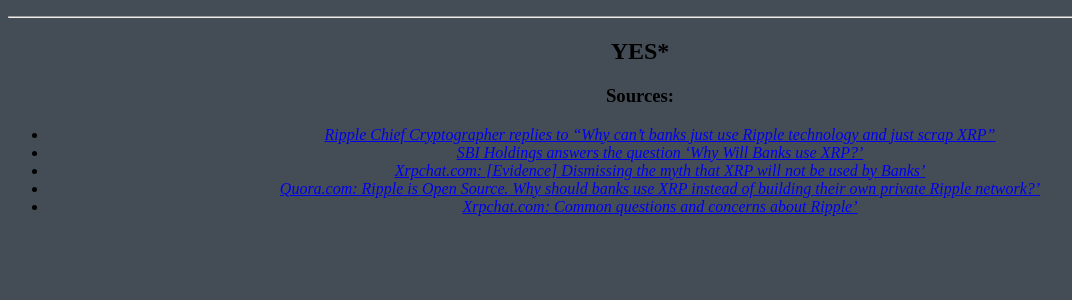
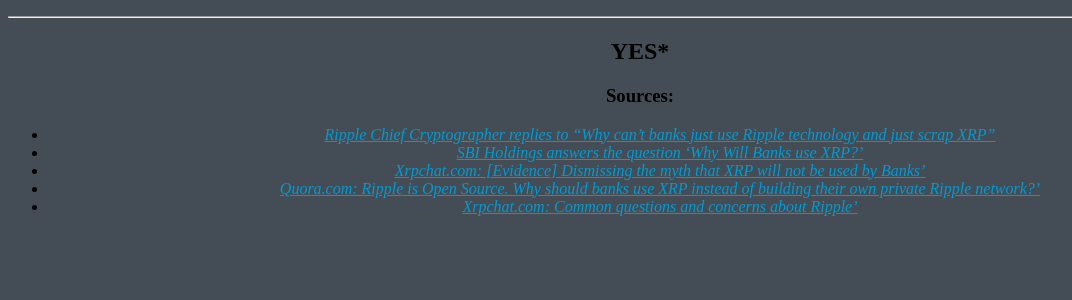
Before and after one commit to xrpBlu/willbanksusexrp.com, a Jekyll site: the page built from README.md, in a window 1280 px wide. Shown: the top 300 px of the page, without its empty margins (0-1072 px from the left). Built offline with Jekyll 4.4.1, drawn with Linux system fonts in a browser that asks for light colours; nearby versions of some CDN libraries; our own code applies the rules of GitHub Pages for plain Markdown files; the repository's description, which GitHub fills in, is left out.

Commit message:
Update style.css

```diff
--- a/assets/css/style.css
+++ b/assets/css/style.css
@@ -7,3 +7,7 @@
 body {
     background-color: #444D56;
 }
+
+a {
+    color: #009BD3;
+}
```
